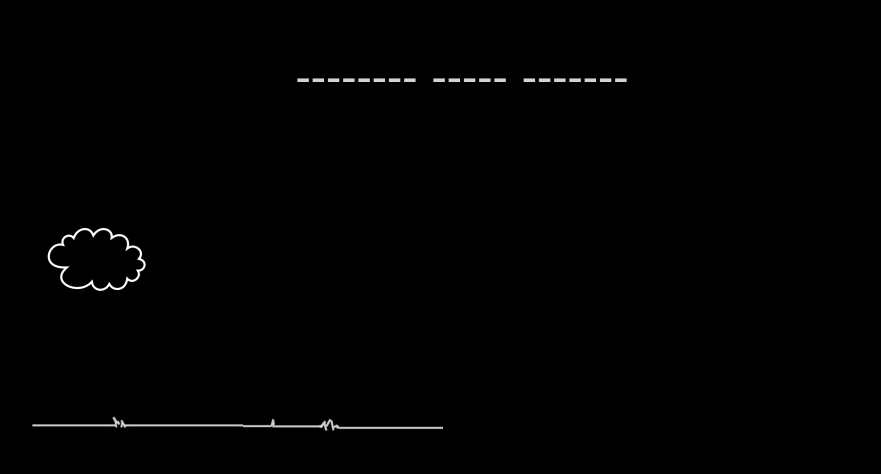
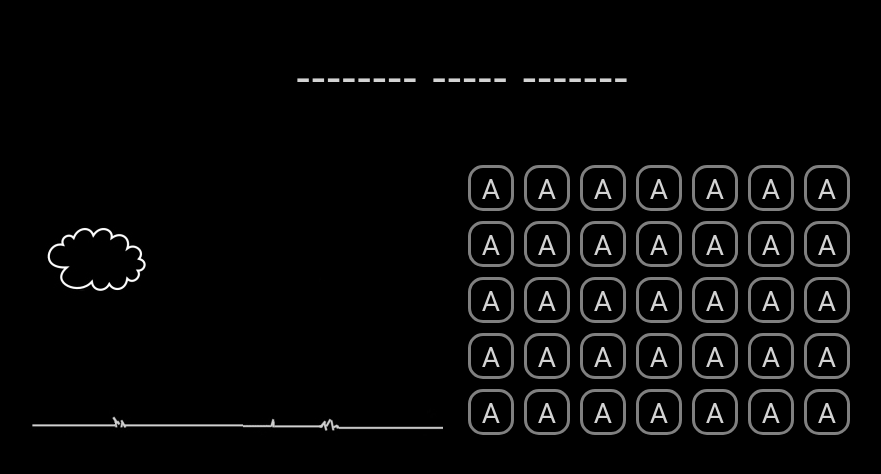
Before and after one commit to radek-winiecki/hangman-game, a plain HTML site: page index.html in a window 1280 px wide. Shown: the whole page, without its empty margins (177-1058 px from the left). Drawn offline with Linux system fonts and the light colour scheme.

Commit message:
Create a function that displays array of 35 chars

```diff
--- a/game.js
+++ b/game.js
@@ -16,4 +16,18 @@ function write_password() {
     document.getElementById("board").innerHTML = password1;
 }
 
-window.onload = write_password;
+window.onload = start;
+
+function start() {
+    let div_content = "";
+    for (i = 0; i <= 34; i++) {
+        div_content = div_content + '<div class="letter">A</div>';
+        if ((i + 1) % 7 === 0) {
+            div_content = div_content + '<div style="clear:both;"></div>';
+        }
+    }
+
+    document.getElementById("alphabet").innerHTML = div_content;
+
+    write_password();
+}
--- a/style.css
+++ b/style.css
@@ -1,8 +1,8 @@
-* {
-    margin: 0;
-    padding: 0;
-    box-sizing: border-box;
-}
+/** {*/
+/*    margin: 0;*/
+/*    padding: 0;*/
+/*    box-sizing: border-box;*/
+/*}*/
 
 body {
     background-color: #000;
@@ -39,3 +39,15 @@ body {
     text-align: center;
     min-height: 280px;
 }
+
+.letter {
+    width: 30px;
+    height: 30px;
+    text-align: center;
+    padding: 5px;
+    margin: 5px;
+    border: 3px solid gray;
+    float: left;
+    cursor: pointer;
+    border-radius: 15px;
+}
```
